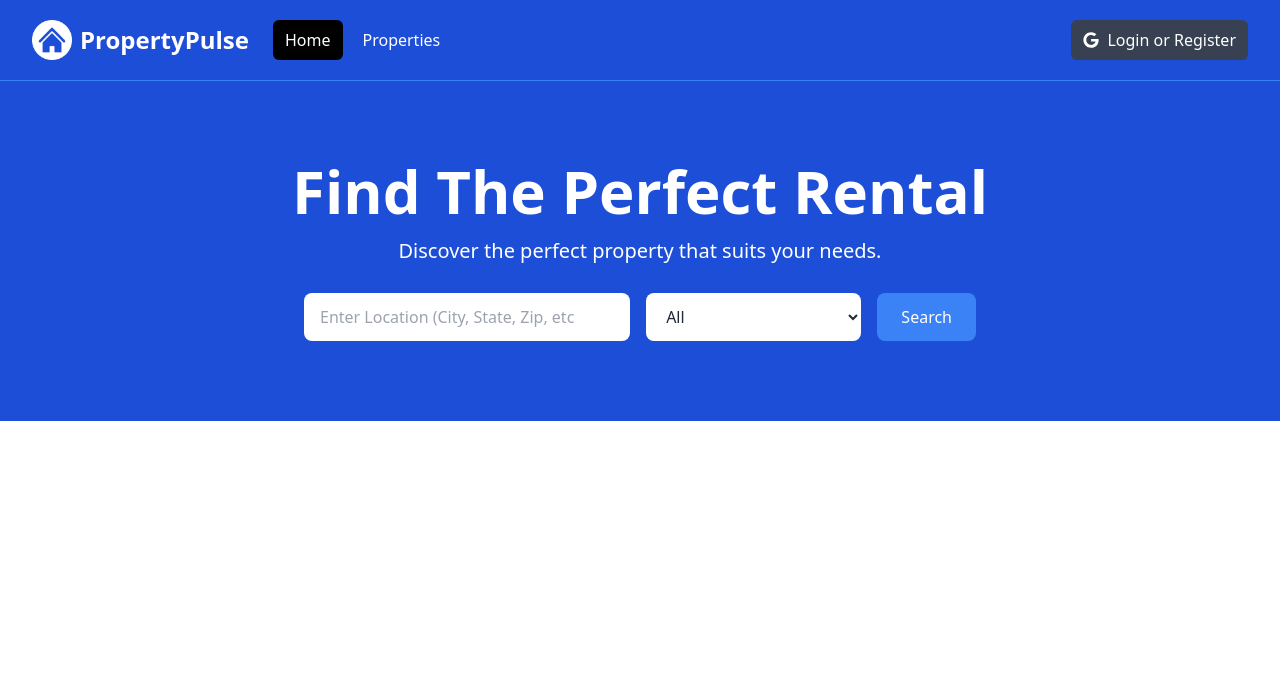
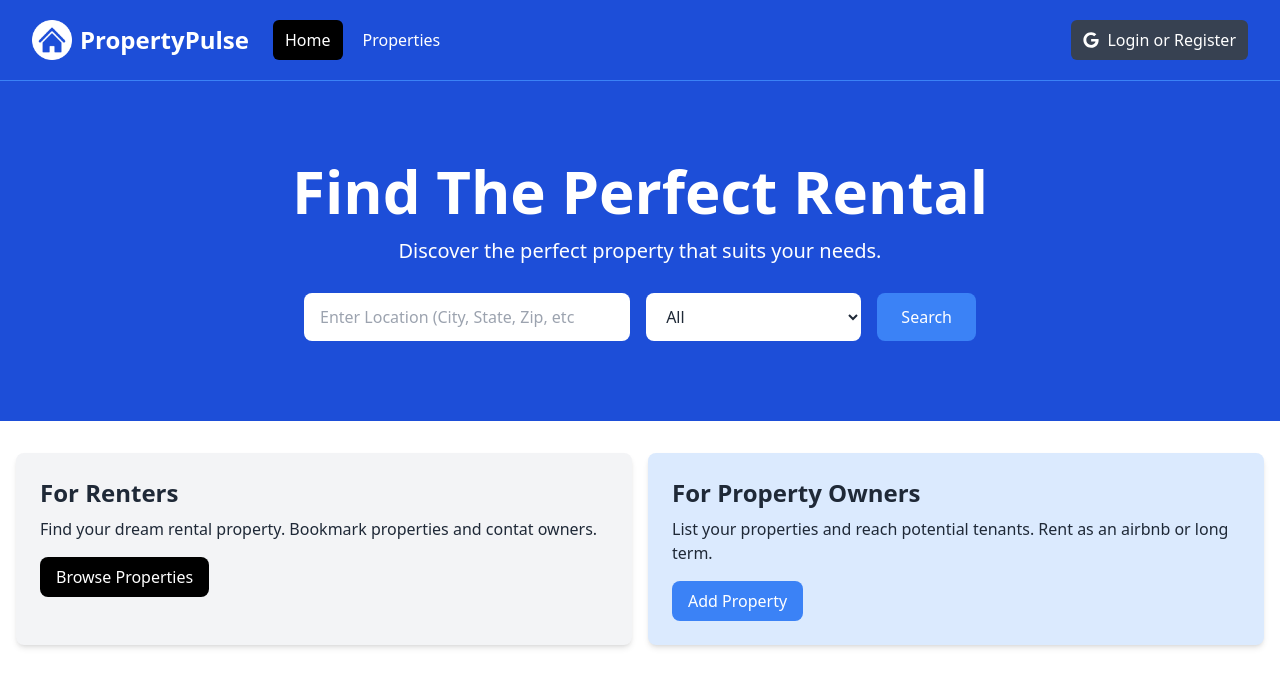
Before and after one commit to mishkamag/rental-properties, a Next.js app: page / in a window 1280 px wide. Shown: the top 686 px of the page. Built offline with nearby package versions, Linux system fonts and the light colour scheme.

Commit message:
feat: add info boxes section

```diff
--- a/app/page.jsx
+++ b/app/page.jsx
@@ -1,9 +1,11 @@
 import Hero from "@/components/Hero";
+import InfoBoxes from "@/components/InfoBoxes";
 
 const HomePage = () => {
   return (
     <>
       <Hero />
+      <InfoBoxes />
     </>
   );
 };
--- /dev/null
+++ b/components/InfoBox.jsx
@@ -0,0 +1,24 @@
+import Link from "next/link";
+
+const InfoBox = ({
+  heading,
+  backgroundColor = "bg-gray-100",
+  textColor = "text-gray-800",
+  buttonInfo,
+  title,
+}) => {
+  return (
+    <section className={`${backgroundColor} p-6 rounded-lg shadow-md`}>
+      <h2 className={`${textColor} text-2xl font-bold`}>{heading}</h2>
+      <p className={`${textColor} mt-2 mb-4`}>{title}</p>
+      <Link
+        href={buttonInfo.link}
+        className={`${buttonInfo.backgroundColor} inline-block  text-white rounded-lg px-4 py-2 hover:opacity-80`}
+      >
+        {buttonInfo.text}
+      </Link>
+    </section>
+  );
+};
+
+export default InfoBox;
--- /dev/null
+++ b/components/InfoBoxes.jsx
@@ -0,0 +1,36 @@
+import InfoBox from "./InfoBox";
+
+const InfoBoxes = () => {
+  return (
+    <section>
+      <div className="container-xl lg:container m-auto">
+        <div className="grid grid-cols-1 md:grid-cols-2 gap-4 p-4 rounded-lg">
+          <InfoBox
+            heading="For Renters"
+            backgroundColor="bg-gray-100"
+            buttonInfo={{
+              text: "Browse Properties",
+              link: "/properties",
+              backgroundColor: "bg-black",
+            }}
+            title="Find your dream rental property. Bookmark properties and contat owners."
+          />
+
+          <InfoBox
+            heading="For Property Owners"
+            backgroundColor="bg-blue-100"
+            buttonInfo={{
+              text: "Add Property",
+              link: "/properties/add",
+              backgroundColor: "bg-blue-500",
+            }}
+            title="List your properties and reach potential tenants. Rent as an
+            airbnb or long term."
+          />
+        </div>
+      </div>
+    </section>
+  );
+};
+
+export default InfoBoxes;
```
